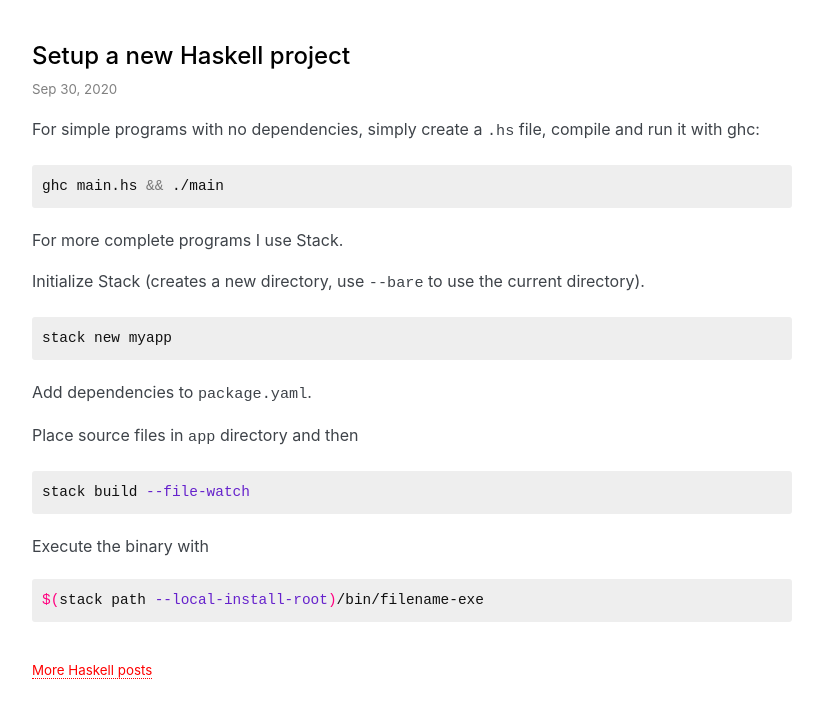
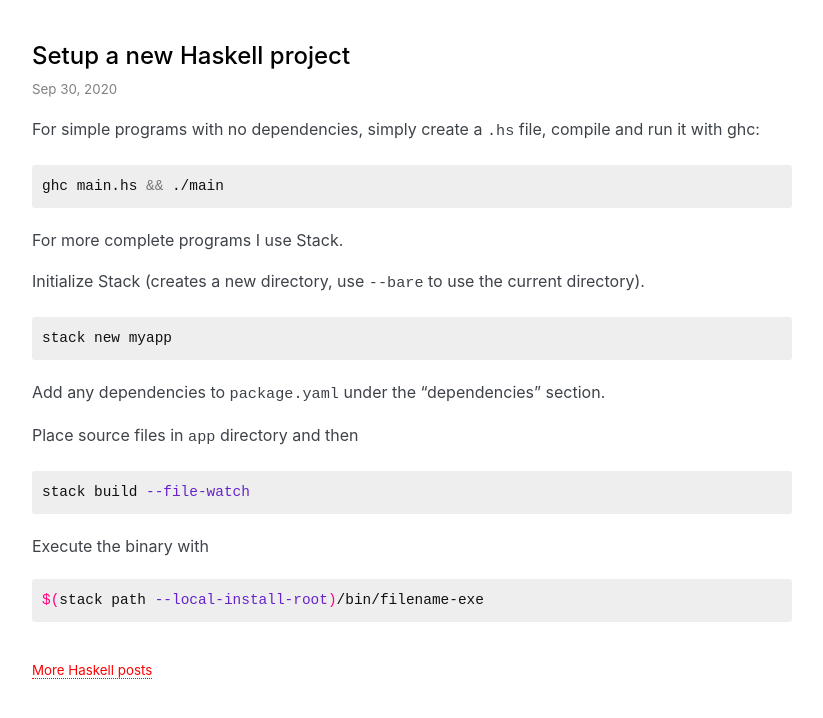
Before and after one commit to explodinglabs/explodinglabs.github.io, a Jekyll site: the page built from _posts/haskell/2020-09-30-setup-haskell-project.markdown, in a window 1280 px wide. Shown: the top 718 px of the page, without its empty margins (228-1051 px from the left). Built offline with Jekyll 4.4.1, drawn with Linux system fonts in a browser that asks for light colours; some web fonts are replaced.

Commit message:
Adjust haskell project post

````diff
--- a/_posts/haskell/2020-09-30-setup-haskell-project.markdown
+++ b/_posts/haskell/2020-09-30-setup-haskell-project.markdown
@@ -19,7 +19,7 @@
 stack new myapp
 ```
 
-Add dependencies to `package.yaml`.
+Add any dependencies to `package.yaml` under the "dependencies" section.
 
 Place source files in `app` directory and then
 ```sh
````
